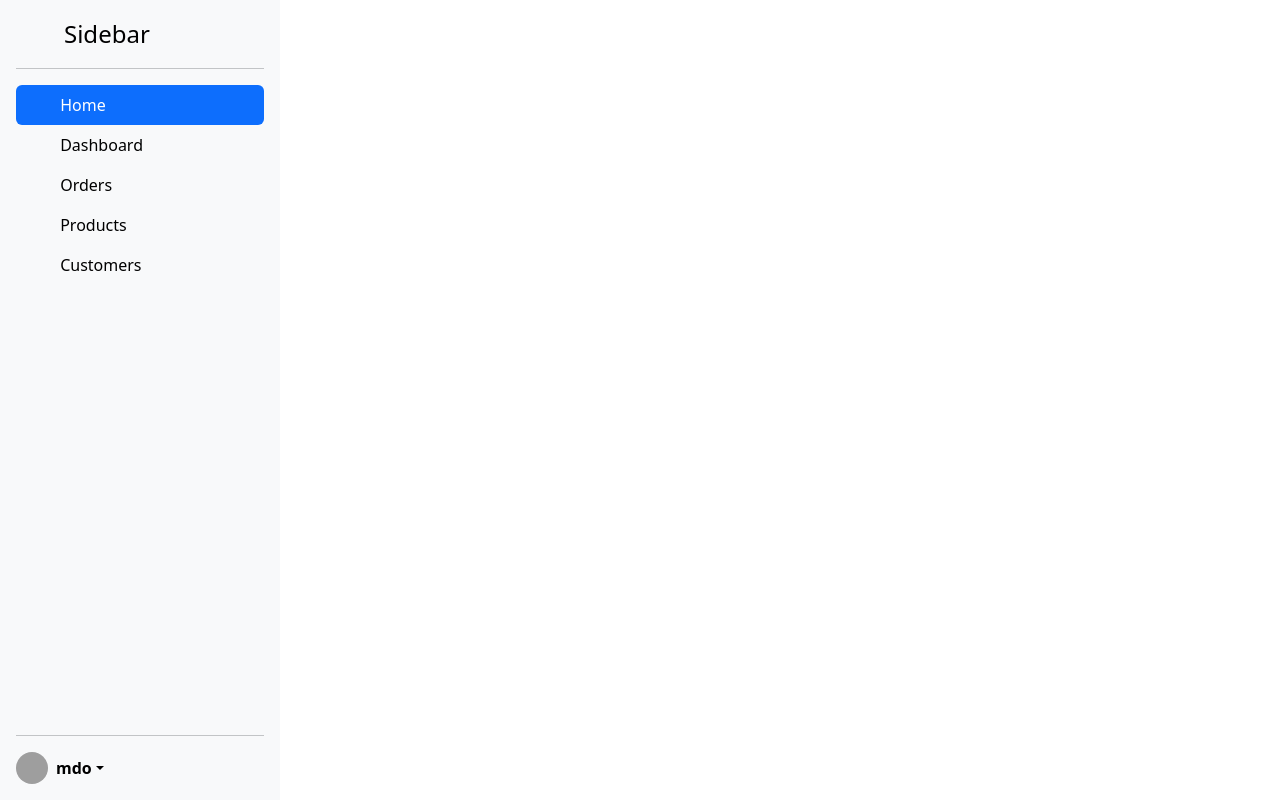
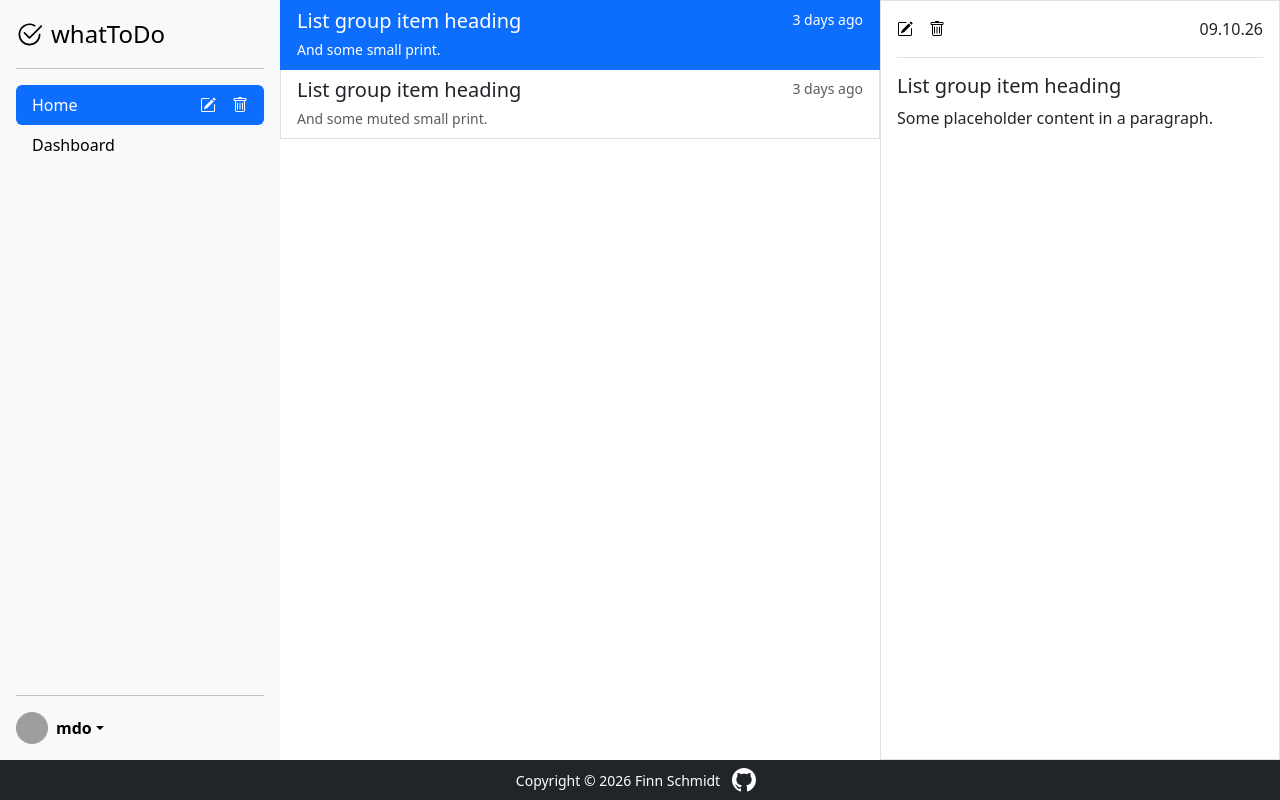
Before and after one commit to Finn1962/to-do-application, a Node server app: page / in a window 1280 px wide. Run offline with Node 20, Linux system fonts and the light colour scheme; the visitor is signed in with stand-in values (Sample User, id 1); grey boxes are pictures that could not be loaded.

Commit message:
home html erstellt

```diff
--- a/app.js
+++ b/app.js
@@ -22,6 +22,10 @@
 
 app.set("views", path.join(__dirname, "./src/views"));
 
+app.use(express.static(path.join(__dirname, "./src/public")));
+
+app.use(express.urlencoded({ extended: true }));
+
 app.use(express.json());
 
 app.use(
@@ -34,7 +38,7 @@
 );
 
 app.get("/", validateLogin, (req, res) => {
-  res.render("index", {});
+  res.render("home", {});
 });
 
 app.use("/login", loginRouter);
--- /dev/null
+++ b/src/public/custom.css
@@ -0,0 +1,3 @@
+.invert-image {
+  filter: invert(1);
+}
--- a/src/routers/loginRouter.js
+++ b/src/routers/loginRouter.js
@@ -7,7 +7,7 @@
 const loginRouter = express.Router();
 
 loginRouter.get("/", (req, res) => {
-  res.send();
+  res.render("login", {});
 });
 
 loginRouter.post(
--- a/src/views/index.html
+++ b/src/views/home.ejs
@@ -8,6 +8,7 @@
       href="https://cdn.jsdelivr.net/npm/bootstrap@5.3.3/dist/css/bootstrap.min.css"
       rel="stylesheet"
     />
+    <link rel="stylesheet" href="/custom.css" />
     <script
       src="https://cdn.jsdelivr.net/npm/bootstrap@5.3.3/dist/js/bootstrap.bundle.min.js"
       defer
@@ -24,17 +25,30 @@
             href="/"
             class="d-flex align-items-center mb-3 mb-md-0 me-md-auto link-body-emphasis text-decoration-none"
           >
-            <img
-              class="bi pe-none me-2 h-75"
-              src="/src/assets/logo.svg"
-              alt="logo"
-            />
+            <img class="bi pe-none me-2 h-75" src="/logo.svg" alt="logo" />
             <span class="fs-4">whatToDo</span>
           </a>
           <hr />
           <ul class="nav nav-pills flex-column mb-auto">
             <li class="nav-item">
-              <a href="#" class="nav-link active" aria-current="page"> Home </a>
+              <a
+                href="#"
+                class="nav-link active d-flex justify-content-between"
+                aria-current="page"
+              >
+                Home
+                <div class="d-flex gap-3">
+                  <button
+                    class="d-flex justify-content-center align-items-center bg-transparent border-0 p-0"
+                  >
+                    <img src="/pencil-square.svg" class="invert-image" />
+                  </button>
+                  <button
+                    class="d-flex justify-content-center align-items-center bg-transparent border-0 p-0"
+                  >
+                    <img src="/trash.svg" class="invert-image" />
+                  </button></div
+              ></a>
             </li>
             <li>
               <a href="#" class="nav-link link-body-emphasis"> Dashboard </a>
@@ -77,7 +91,6 @@
               <h5 class="mb-1">List group item heading</h5>
               <small>3 days ago</small>
             </div>
-            <p class="mb-1">Some placeholder content in a paragraph.</p>
             <small>And some small print.</small>
           </a>
           <a href="#" class="list-group-item list-group-item-action">
@@ -85,24 +98,46 @@
               <h5 class="mb-1">List group item heading</h5>
               <small class="text-body-secondary">3 days ago</small>
             </div>
-            <p class="mb-1">Some placeholder content in a paragraph.</p>
             <small class="text-body-secondary"
               >And some muted small print.</small
             >
           </a>
         </div>
 
-        <div class="flex-grow-1 border" style="min-width: 220px"></div>
+        <div class="flex-grow-1 border p-3" style="max-width: 400px">
+          <div
+            class="d-flex justify-content-between align-items-center pb-3 mb-3 border-bottom"
+          >
+            <div class="d-flex gap-3">
+              <button
+                class="d-flex justify-content-center align-items-center bg-transparent border-0 p-0"
+              >
+                <img src="/pencil-square.svg" />
+              </button>
+              <button
+                class="d-flex justify-content-center align-items-center bg-transparent border-0 p-0"
+              >
+                <img src="/trash.svg" />
+              </button>
+            </div>
+
+            <p class="m-0">09.10.26</p>
+          </div>
+          <h5>List group item heading</h5>
+          <p>Some placeholder content in a paragraph.</p>
+        </div>
       </div>
 
       <div
         class="flex-grow-0 d-flex justify-content-center align-items-center bg-dark"
         style="height: 40px"
       >
-        <p class="text-white fw-lighter m-0 me-1">
-          Copyright © 2026 Finn Schmidt
-        </p>
-        <img src="/src/assets/github-logo.svg" class="h-100 p-2" />
+        <small>
+          <p class="text-white fw-lighter m-0 me-1">
+            Copyright © 2026 Finn Schmidt
+          </p>
+        </small>
+        <img src="/github-logo.svg" class="h-100 p-2" />
       </div>
     </div>
   </body>
--- a/src/views/index.ejs
+++ /dev/null
@@ -1,125 +0,0 @@
-<!doctype html>
-<html lang="de">
-  <head>
-    <meta charset="UTF-8" />
-    <meta name="viewport" content="width=device-width, initial-scale=1.0" />
-    <title>Home</title>
-    <link
-      href="https://cdn.jsdelivr.net/npm/bootstrap@5.3.3/dist/css/bootstrap.min.css"
-      rel="stylesheet"
-    />
-    <script
-      src="https://cdn.jsdelivr.net/npm/bootstrap@5.3.3/dist/js/bootstrap.bundle.min.js"
-      defer
-    ></script>
-  </head>
-  <body>
-    <div
-      class="d-flex flex-column flex-shrink-0 p-3 bg-body-tertiary vh-100"
-      style="width: 280px"
-    >
-      <a
-        href="/"
-        class="d-flex align-items-center mb-3 mb-md-0 me-md-auto link-body-emphasis text-decoration-none"
-      >
-        <svg class="bi pe-none me-2" width="40" height="32" aria-hidden="true">
-          <use xlink:href="#bootstrap"></use>
-        </svg>
-        <span class="fs-4">Sidebar</span>
-      </a>
-      <hr />
-      <ul class="nav nav-pills flex-column mb-auto">
-        <li class="nav-item">
-          <a href="#" class="nav-link active" aria-current="page">
-            <svg
-              class="bi pe-none me-2"
-              width="16"
-              height="16"
-              aria-hidden="true"
-            >
-              <use xlink:href="#home"></use>
-            </svg>
-            Home
-          </a>
-        </li>
-        <li>
-          <a href="#" class="nav-link link-body-emphasis">
-            <svg
-              class="bi pe-none me-2"
-              width="16"
-              height="16"
-              aria-hidden="true"
-            >
-              <use xlink:href="#speedometer2"></use>
-            </svg>
-            Dashboard
-          </a>
-        </li>
-        <li>
-          <a href="#" class="nav-link link-body-emphasis">
-            <svg
-              class="bi pe-none me-2"
-              width="16"
-              height="16"
-              aria-hidden="true"
-            >
-              <use xlink:href="#table"></use>
-            </svg>
-            Orders
-          </a>
-        </li>
-        <li>
-          <a href="#" class="nav-link link-body-emphasis">
-            <svg
-              class="bi pe-none me-2"
-              width="16"
-              height="16"
-              aria-hidden="true"
-            >
-              <use xlink:href="#grid"></use>
-            </svg>
-            Products
-          </a>
-        </li>
-        <li>
-          <a href="#" class="nav-link link-body-emphasis">
-            <svg
-              class="bi pe-none me-2"
-              width="16"
-              height="16"
-              aria-hidden="true"
-            >
-              <use xlink:href="#people-circle"></use>
-            </svg>
-            Customers
-          </a>
-        </li>
-      </ul>
-      <hr />
-      <div class="dropdown">
-        <a
-          href="#"
-          class="d-flex align-items-center link-body-emphasis text-decoration-none dropdown-toggle"
-          data-bs-toggle="dropdown"
-          aria-expanded="false"
-        >
-          <img
-            src="https://github.com/mdo.png"
-            alt=""
-            width="32"
-            height="32"
-            class="rounded-circle me-2"
-          />
-          <strong>mdo</strong>
-        </a>
-        <ul class="dropdown-menu text-small shadow">
-          <li><a class="dropdown-item" href="#">New project...</a></li>
-          <li><a class="dropdown-item" href="#">Settings</a></li>
-          <li><a class="dropdown-item" href="#">Profile</a></li>
-          <li><hr class="dropdown-divider" /></li>
-          <li><a class="dropdown-item" href="#">Sign out</a></li>
-        </ul>
-      </div>
-    </div>
-  </body>
-</html>
```
Also changed, not shown: src/views/login.ejs (added, +15 -0 lines), src/public/github-logo.svg (renamed from src/assets/github-logo.svg), src/public/logo.svg (renamed from src/assets/logo.svg), src/public/pencil-square.svg (renamed from src/assets/pencil-square.svg), src/public/trash.svg (renamed from src/assets/trash.svg).
